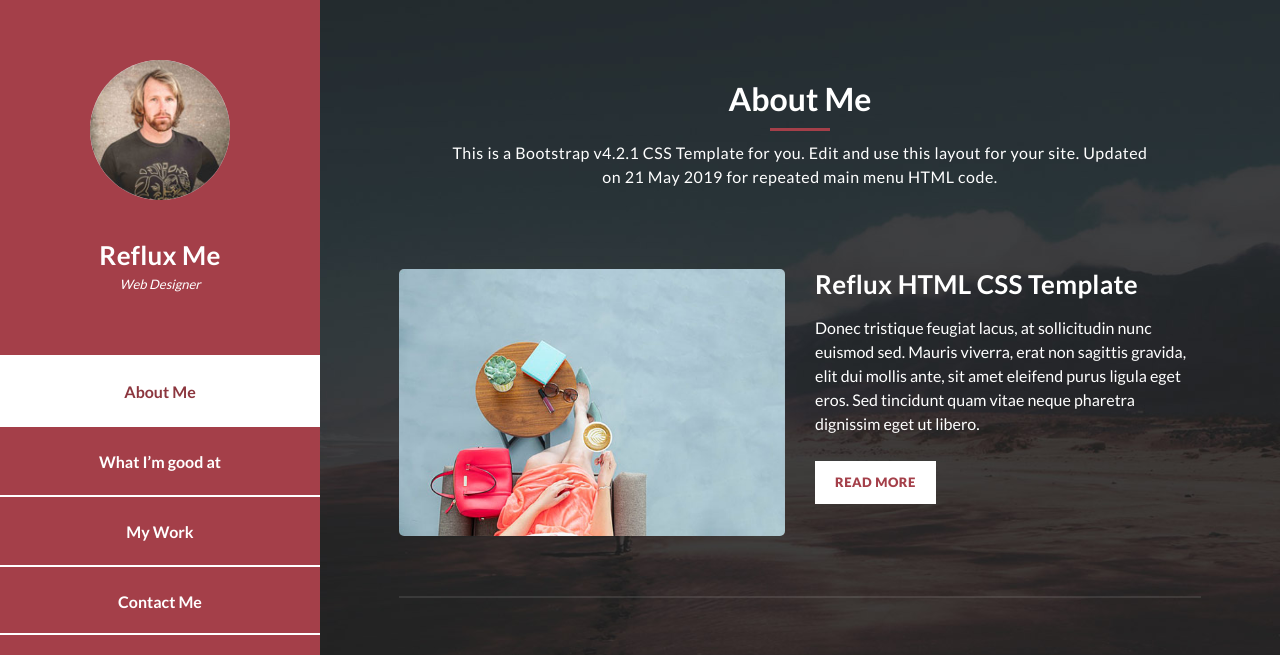
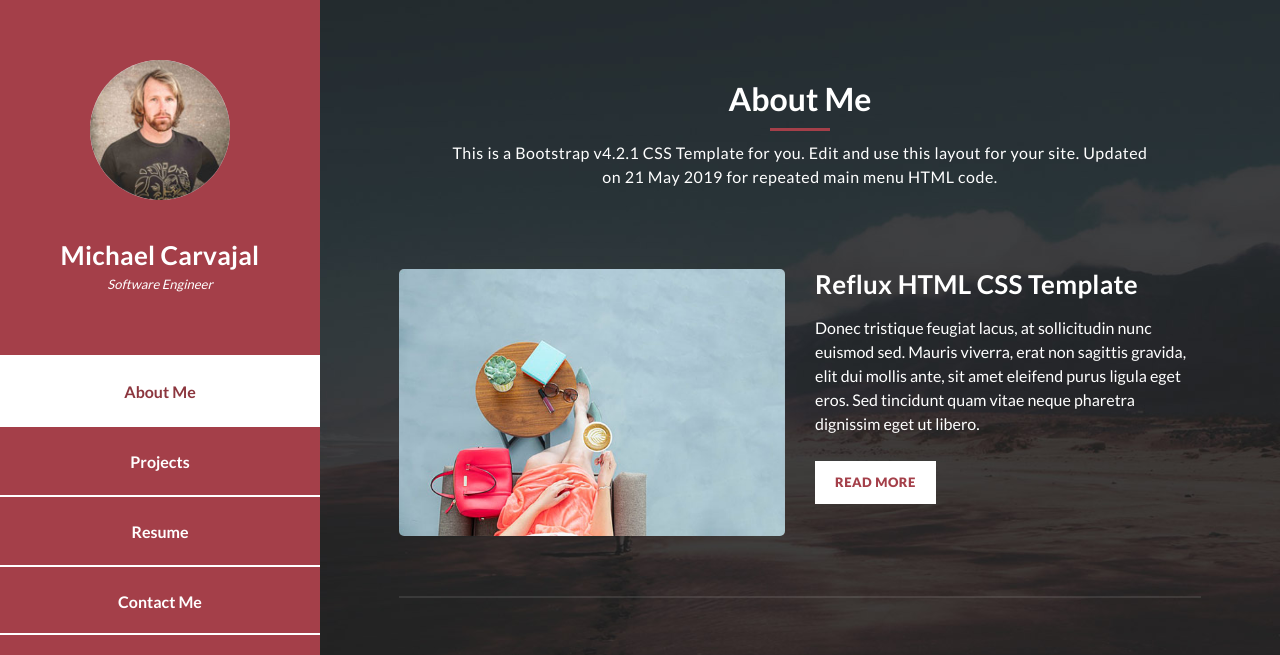
Before and after one commit to michael-carvajal/portfolio, a plain HTML site: page index.html in a window 1280 px wide. Shown: the top 655 px of the page. Drawn offline with Linux system fonts and the light colour scheme.

Commit message:
adding my info into template

```diff
--- a/index.html
+++ b/index.html
@@ -12,8 +12,9 @@
       href="https://fonts.googleapis.com/css?family=Lato:100,300,400,700,900"
       rel="stylesheet"
     />
+    <link type="image/png" rel="icon" href="assets/images/logo.png"/>
 
-    <title>Reflux HTML CSS Template</title>
+    <title>Michael Carvajal's Portfolio</title>
 <!--
 Reflux Template
 https://templatemo.com/tm-531-reflux
@@ -40,14 +41,14 @@ https://templatemo.com/tm-531-reflux
               <a href="#"><img src="assets/images/author-image.jpg" alt="" /></a>
             </div>
             <div class="author-content">
-              <h4>Reflux Me</h4>
-              <span>Web Designer</span>
+              <h4>Michael Carvajal</h4>
+              <span>Software Engineer</span>
             </div>
             <nav class="main-nav" role="navigation">
               <ul class="main-menu">
                 <li><a href="#section1">About Me</a></li>
-                <li><a href="#section2">What I’m good at</a></li>
-                <li><a href="#section3">My Work</a></li>
+                <li><a href="#section2">Projects</a></li>
+                <li><a href="#section3">Resume</a></li>
                 <li><a href="#section4">Contact Me</a></li>
               </ul>
             </nav>
```
Also changed, not shown: assets/images/logo.png (added).
